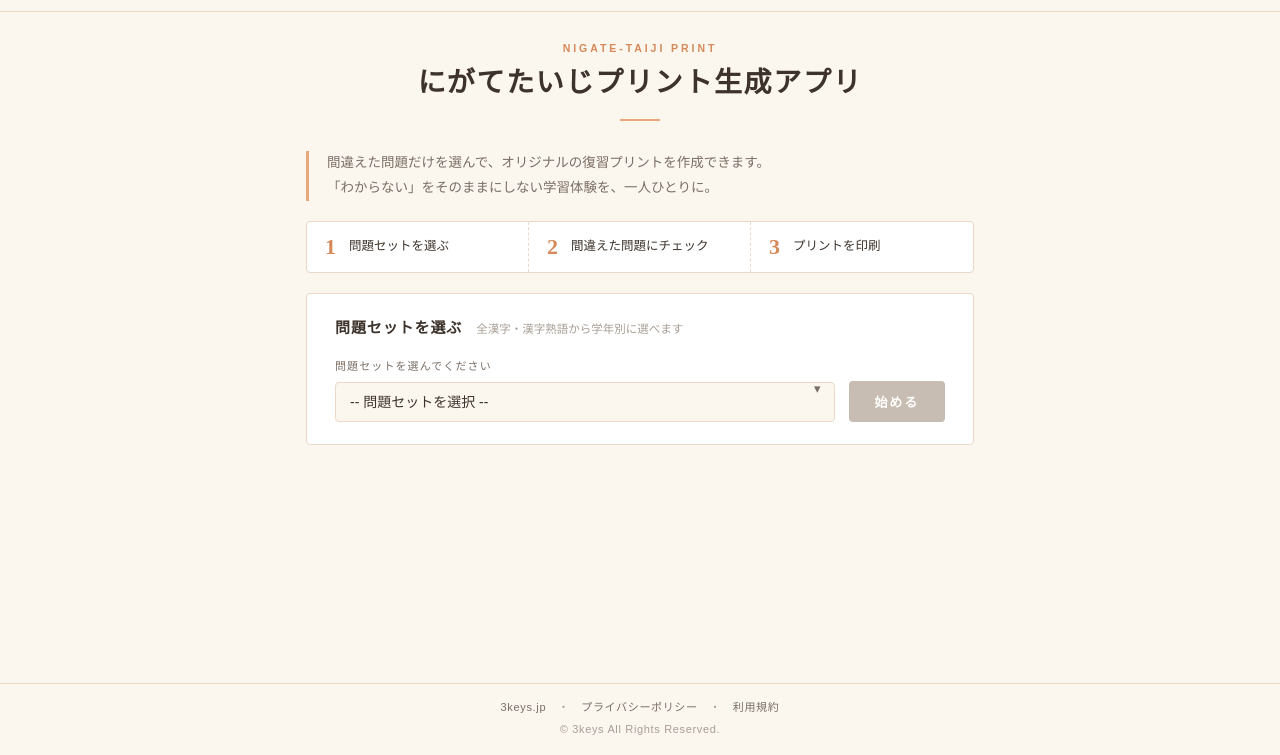
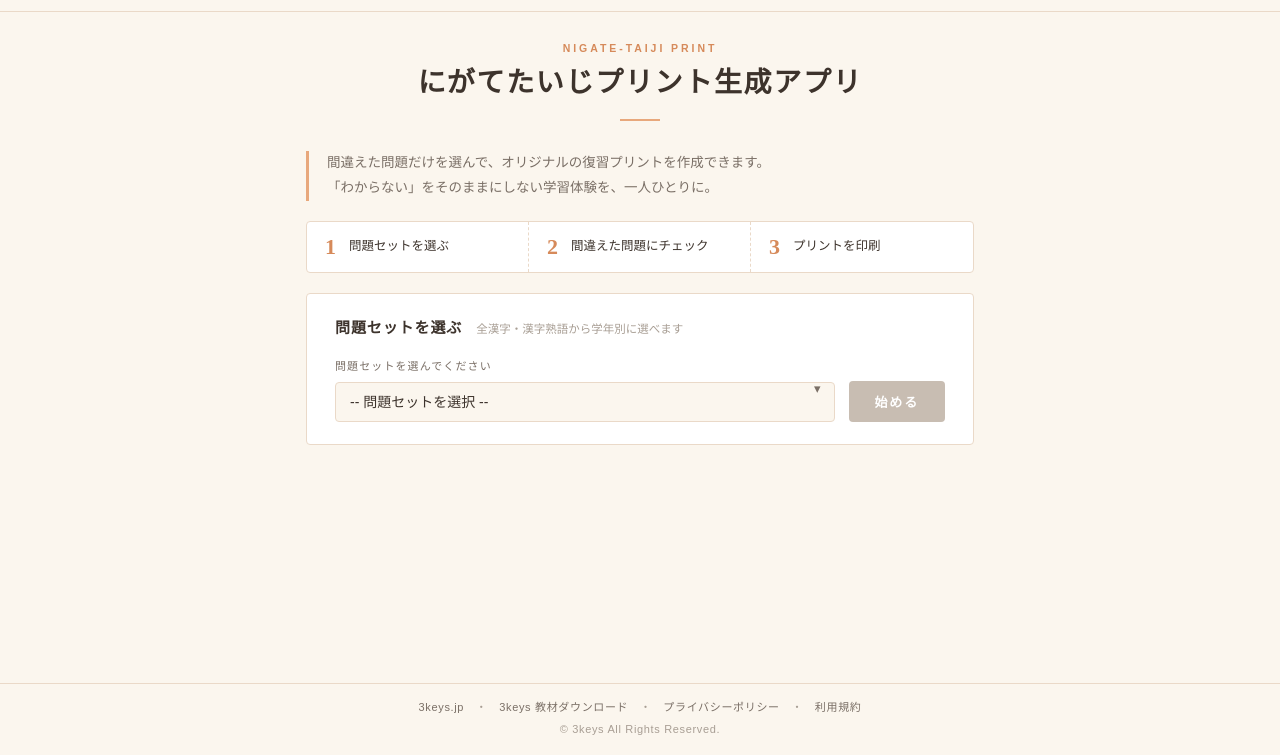
Before and after one commit to 3keys-oku/nigate-print, a plain HTML site: page index.html in a window 1280 px wide. Shown: the part 45-800 px from the top of the page. Drawn offline with Linux system fonts and the light colour scheme.

Commit message:
Update index.html
フッターの修正

```diff
--- a/index.html
+++ b/index.html
@@ -363,7 +363,7 @@
 </main>
 
 <footer class="site-footer">
-  <a href="https://3keys.jp/">3keys.jp</a> ・ <a href="#">プライバシーポリシー</a> ・ <a href="#">利用規約</a>
+  <a href="https://3keys.jp/">3keys.jp</a> ・ <a href="https://3keys-oku.github.io/materials/">3keys 教材ダウンロード</a> ・ <a href="#">プライバシーポリシー</a> ・ <a href="#">利用規約</a>
   <div class="copyright">© 3keys All Rights Reserved.</div>
 </footer>
 
```
